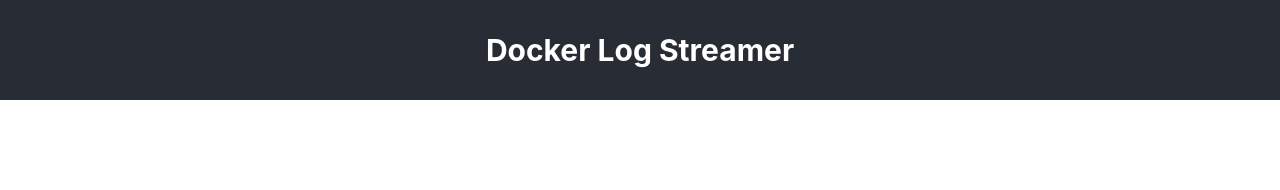
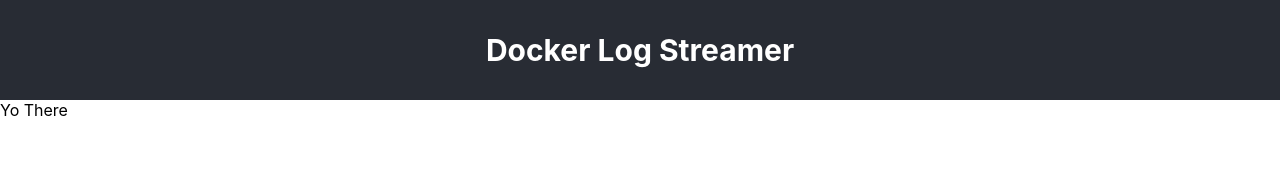
Before and after one commit to prrockzed/DockerLogStreamer, a React (Create React App) app in the folder frontend/: page / in a window 1280 px wide. Shown: the top 190 px of the page. Built offline with nearby package versions, Linux system fonts and the light colour scheme.

Commit message:
Made logviewer

```diff
--- a/frontend/src/App.js
+++ b/frontend/src/App.js
@@ -1,11 +1,13 @@
 // src/App.js
 import React from "react";
 import Navbar from "./components/Navbar";
+import LogViewer from "./components/LogViewer";
 
 const App = () => {
   return (
     <div>
       <Navbar/>
+      <LogViewer />
     </div>
   );
 };
--- /dev/null
+++ b/frontend/src/components/LogViewer.js
@@ -0,0 +1,7 @@
+import React, { useState, useEffect } from "react";
+
+const LogViewer = () => {
+  return <div>Yo There</div>;
+};
+
+export default LogViewer;
```
